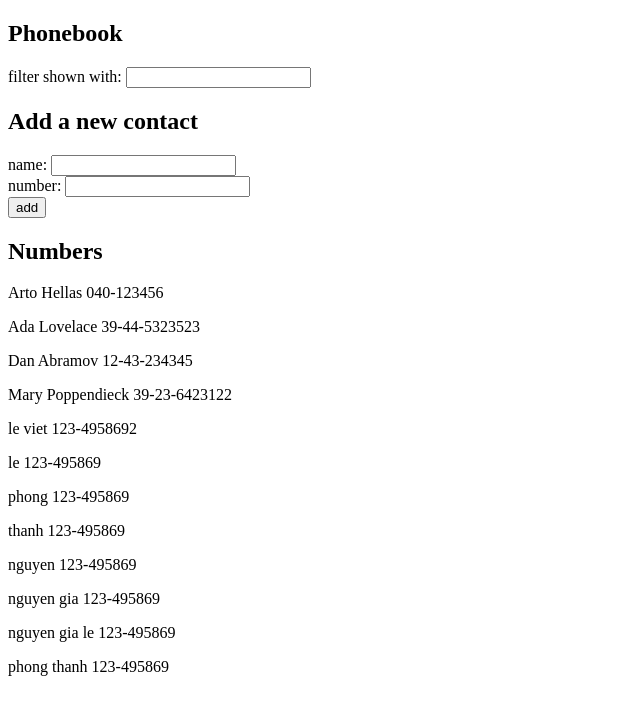
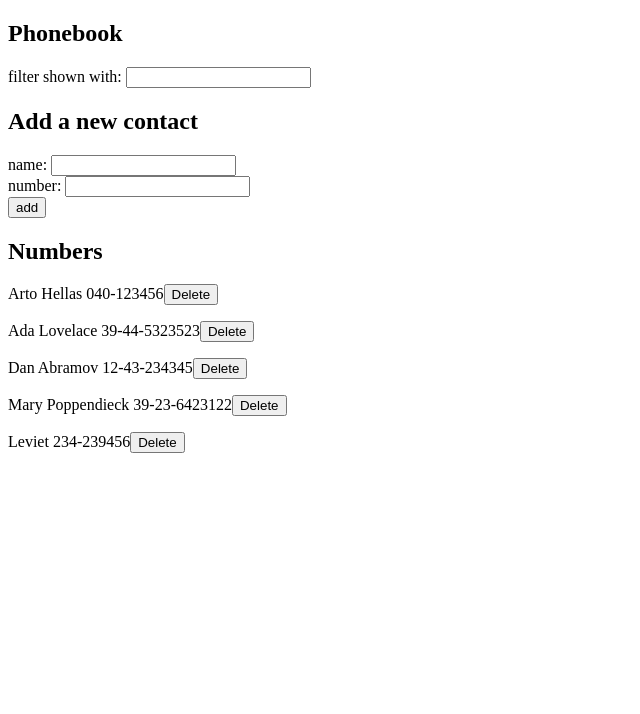
Before and after one commit to leviet0115/Part-2, a React (Create React App) app in the folder phonebook/: page / in a window 1280 px wide. Shown: the top 714 px of the page, without its empty margins (0-640 px from the left). Built offline with nearby package versions, Linux system fonts and the light colour scheme; data requests are answered from the project's data file.

Commit message:
exercise 2.17

```diff
--- a/phonebook/db.json
+++ b/phonebook/db.json
@@ -21,44 +21,9 @@
       "id": 4
     },
     {
-      "name": "le viet",
-      "number": "123-4958692",
+      "name": "Leviet",
+      "number": "234-239456",
       "id": 5
-    },
-    {
-      "name": "le ",
-      "number": "123-495869",
-      "id": 6
-    },
-    {
-      "name": "phong",
-      "number": "123-495869",
-      "id": 7
-    },
-    {
-      "name": "thanh",
-      "number": "123-495869",
-      "id": 8
-    },
-    {
-      "name": "nguyen",
-      "number": "123-495869",
-      "id": 9
-    },
-    {
-      "name": "nguyen gia",
-      "number": "123-495869",
-      "id": 10
-    },
-    {
-      "name": "nguyen gia le",
-      "number": "123-495869",
-      "id": 11
-    },
-    {
-      "name": "phong thanh",
-      "number": "123-495869",
-      "id": 12
     }
   ]
 }
--- a/phonebook/src/App.js
+++ b/phonebook/src/App.js
@@ -11,10 +11,7 @@ const App = () => {
   const [keyword, setKeyword] = useState("");
 
   useEffect(() => {
-    personService.getAll().then((res) => {
-      console.log(res.data);
-      setPersons(res.data);
-    });
+    personService.getAll().then((data) => setPersons(data));
   }, []);
 
   const contactToShow =
@@ -51,9 +48,21 @@ const App = () => {
       const newPerson = { name: newName, number: newNumber };
       personService
         .create(newPerson)
-        .then((res) => setPersons([...persons, res.data]));
+        .then((data) => setPersons([...persons, data]));
     }
     console.log(persons);
+  };
+
+  const handleDel = (e) => {
+    const id = e.target.id;
+    const name = e.target.value;
+    if (window.confirm(`Delete ${name}?`)) {
+      personService
+        .remove(id)
+        .then(() =>
+          setPersons(persons.filter((person) => person.id !== Number(id)))
+        );
+    }
   };
 
   return (
@@ -69,7 +78,7 @@ const App = () => {
         handleNumber={handleNumber}
       />
       <h2>Numbers</h2>
-      <Persons persons={contactToShow} />
+      <Persons persons={contactToShow} handleDel={handleDel} />
     </div>
   );
 };
--- a/phonebook/src/Components/Persons.js
+++ b/phonebook/src/Components/Persons.js
@@ -1,8 +1,15 @@
-const Persons = ({ persons }) => {
-  console.log(persons);
+const Persons = ({ persons, handleDel }) => {
   return persons.map((person) => (
     <p key={person.name}>
       {person.name} {person.number}
+      <button
+        type="button"
+        id={person.id}
+        value={person.name}
+        onClick={handleDel}
+      >
+        Delete
+      </button>
     </p>
   ));
 };
--- a/phonebook/src/services/persons.js
+++ b/phonebook/src/services/persons.js
@@ -2,14 +2,20 @@ import axios from "axios";
 
 const baseURL = "http://localhost:3001/persons";
 const getAll = () => {
-  return axios.get(baseURL);
+  const request = axios.get(baseURL);
+  return request.then((res) => res.data);
 };
 
 const create = (newPerson) => {
-  return axios.post(baseURL, newPerson);
+  const request = axios.post(baseURL, newPerson);
+  return request.then((res) => res.data);
 };
 
-export default {
-  getAll: getAll,
-  create: create,
+const remove = (id) => {
+  const request = axios.delete(`${baseURL}/${id}`);
+  return request.then((res) => res.data);
 };
+
+const personService = { getAll, create, remove };
+
+export default personService;
```
